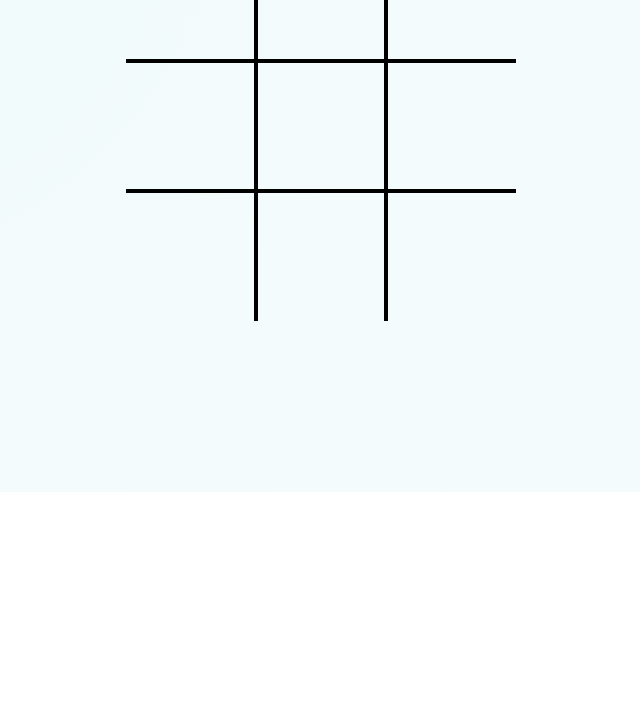
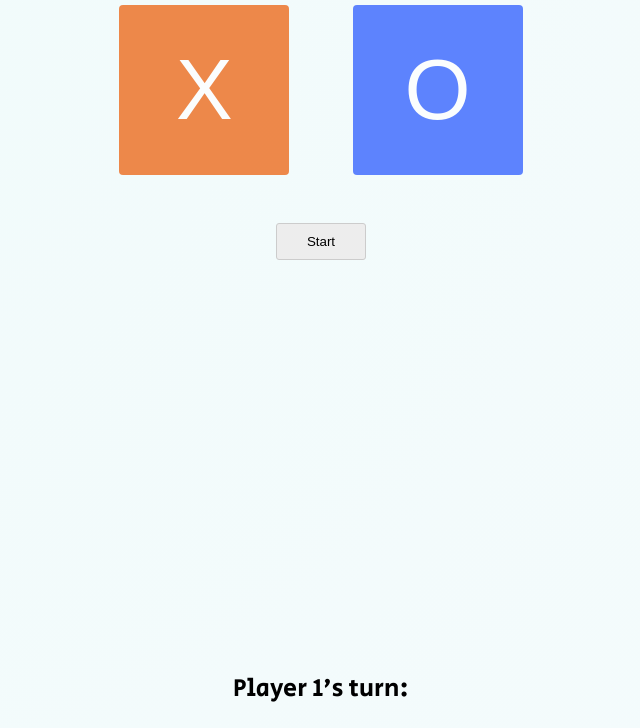
Before and after one commit to ceddah/Tic-Tac-Toe_JS_Project, a plain HTML site: page index.html in a window 1280 px wide. Shown: the part 308-1036 px from the top of the page, without its empty margins (319-959 px from the left). Before the commit the page ends 800 px from the top, so only its background shows below. Drawn offline with Linux system fonts and the light colour scheme.

Commit message:
Minor changes

```diff
--- a/index.html
+++ b/index.html
@@ -11,7 +11,7 @@
     <link rel="stylesheet" href="./styles/styles.css">
     <title>Tic-Tac-Toe Project</title>
 </head>
-<body class="active">
+<body>
     <div class="titles">
         <h4>Play</h4>
         <h1 class="title">Tic-Tac-Toe</h1>
```
